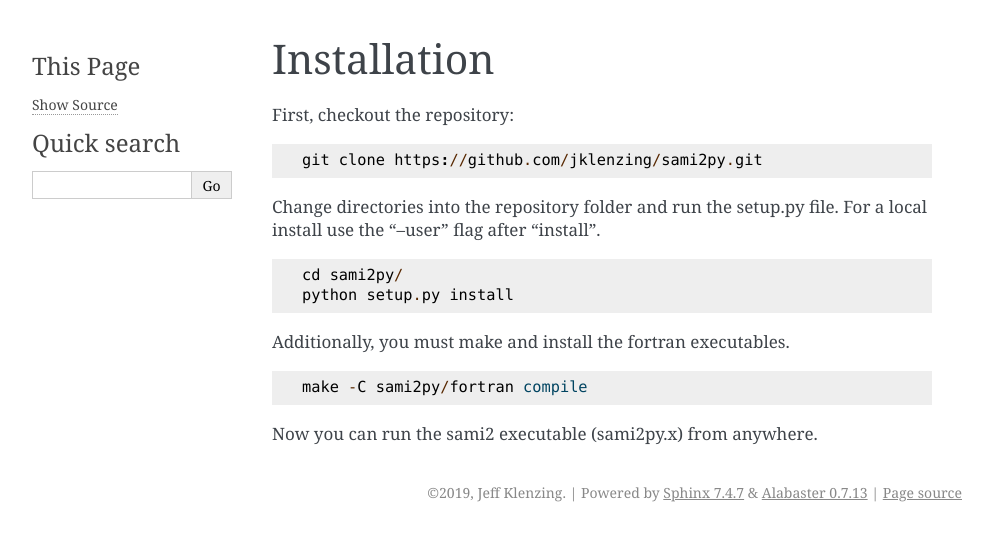
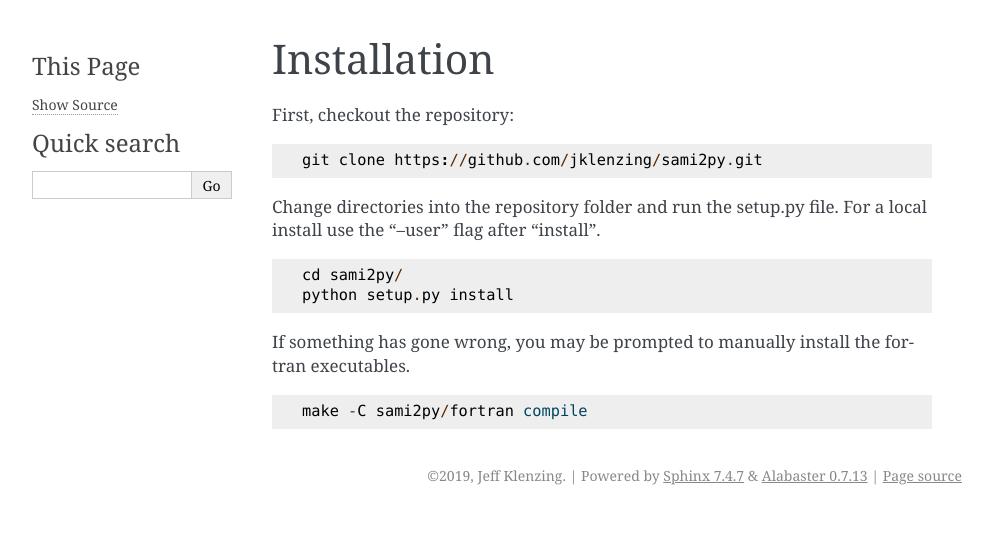
Before and after one commit to sami2py/sami2py, a Sphinx documentation site: the page built from docs/installation.rst, in a window 1280 px wide. Shown: the top 541 px of the page, without its empty margins (148-1141 px from the left). Built offline with Sphinx 7.4.7, drawn with Linux system fonts in a browser that asks for light colours; formulas are drawn with MathJax 3.

Commit message:
update docs

```diff
--- a/docs/installation.rst
+++ b/docs/installation.rst
@@ -15,10 +15,8 @@ a local install use the "--user" flag after "install".
   cd sami2py/
   python setup.py install
 
-Additionally, you must make and install the fortran executables.
+If something has gone wrong, you may be prompted to manually install the fortran executables.
 
 ::
 
   make -C sami2py/fortran compile
-
-Now you can run the sami2 executable (sami2py.x) from anywhere.
```
Also changed, not shown: README.md (+1 -3 lines).
